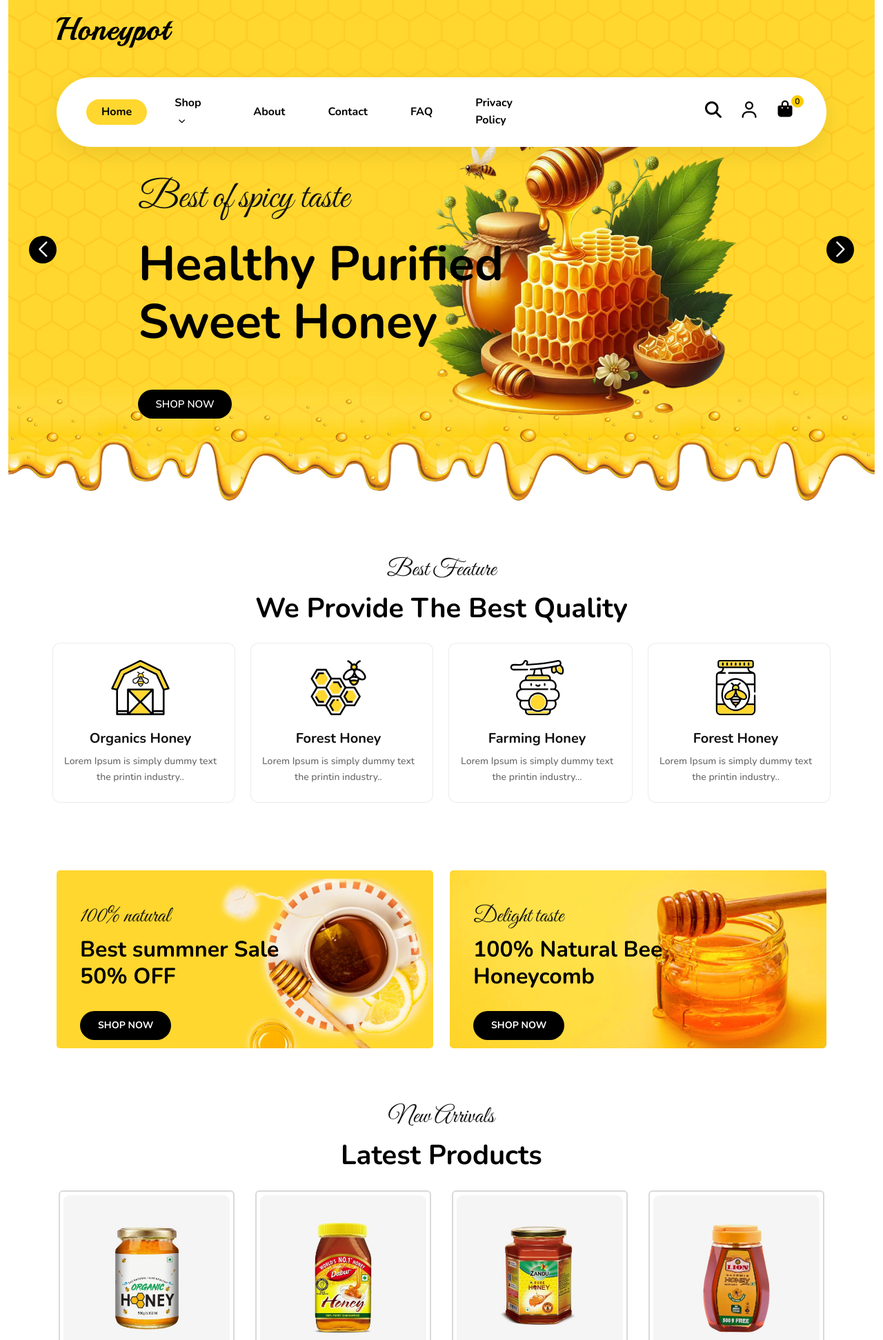
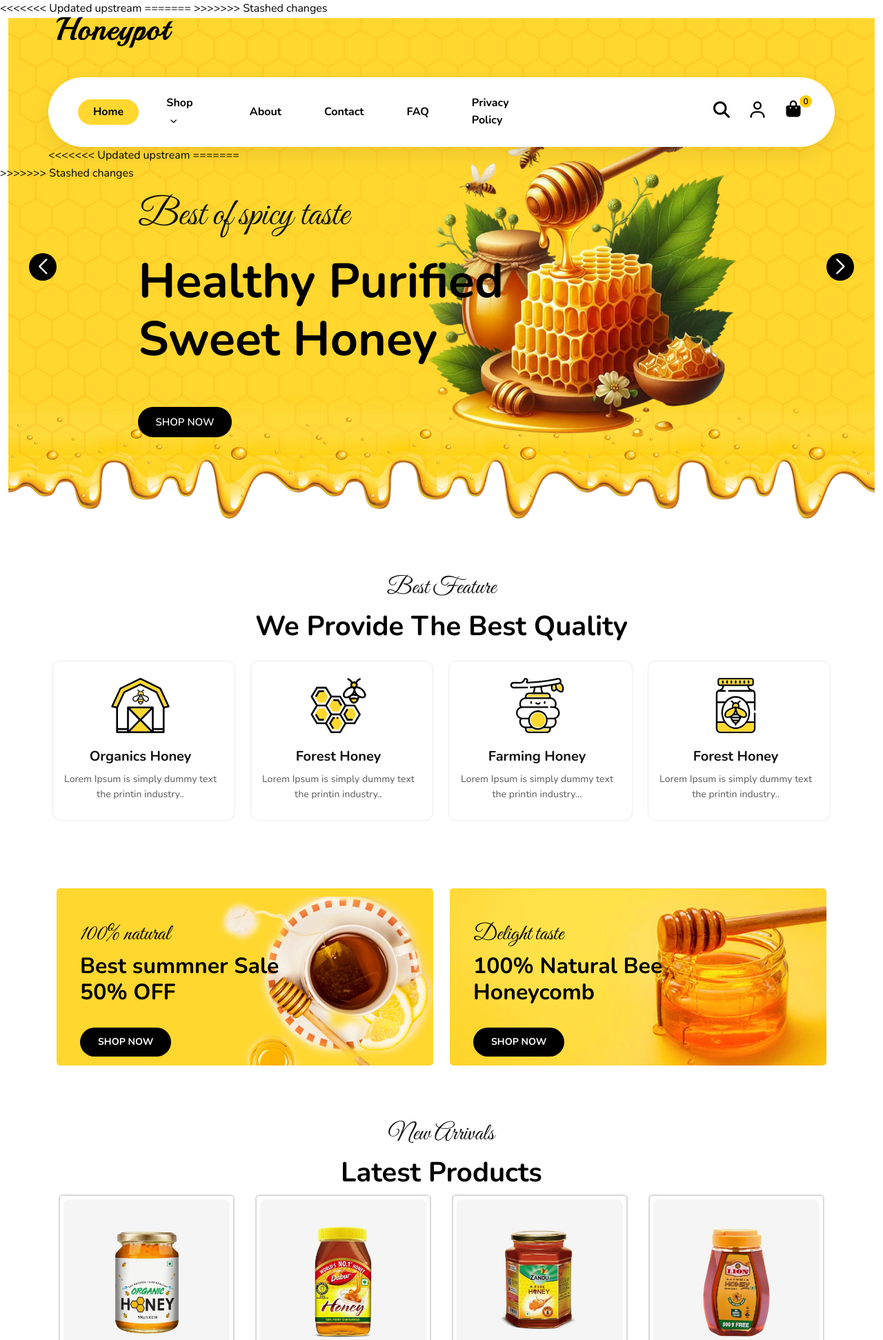
Before and after one commit to AhadAhmed56/HoneyPot, a PHP site: page / in a window 1280 px wide. Shown: the top 1943 px of the page at 69% size. Run offline with PHP 8.4, Linux system fonts and the light colour scheme; some libraries are stand-ins or nearby versions.

Commit message:
feat: Add responsive styles for mobile navigation and improve layout adjustments

```diff
--- a/assets/css/style.css
+++ b/assets/css/style.css
@@ -47,7 +47,7 @@ a {
   display: block;
 }
 
-h4 {
+.web-title h4 {
   font-size: 34px;
   color: var(--heading-color);
   font-weight: 400;
@@ -55,30 +55,38 @@ h4 {
   margin-bottom: 10px;
 }
 
-h2 {
+.web-title h2 {
   font-size: 40px;
   color: var(--black-color);
   font-weight: 700;
   font-family: 'Nunito';
 }
-
+li{
+  list-style: none;
+  display: inline-block;
+}
+button {
+  border: none;
+  cursor: pointer;
+  display:  inline-block;
+}
 img {
   max-width: 100%;
   height: auto;
   display: block;
 }
-
+.menu-toggle {
+    display: none;
+}
 .sec-padding {
   padding: 80px 0 0px 0px ;
 }
 section.card-sec {
     padding-bottom: 0px;
 }
-
 section.product {
     padding-bottom: 80px;
 }
-
 /* Universal Buttons */
 .btn-main {
   background-color: var(--primary-color);
@@ -112,23 +118,19 @@ section.product {
   color: var(--white-color) !important;
   text-decoration: none;
 }
-
 .btn-black:hover {
   background-color: var(--primary-color);
   color: var(--black-color) !important;
 }
-.btn:hover{
-  background-color: var(--white-color);
-  color: var(--black-color);
+.btn-hover:hover{
+  background-color: var(--footer-dark) !important;
+  color: var(--white-color) !important;
 }
-
 header {
   position: absolute;
   top: 0;
-  left: 50%;
-  transform: translateX(-50%);
+  left: 0;
   width: 100%;
-  max-width: 1370px;
   z-index: 1000;
   padding: 40px 0;
 }
@@ -1024,27 +1003,6 @@ transform: translateY(-8px);
 footer {
   padding-bottom: 70px ;
 }
-
-.container {
-  width: 1370px;
-  margin: 0 auto;
-}
-
-.col-lg-3 {
-  float: left;
-  width: 25%;
-}
-
-.col-lg-4 {
-  float: left;
-  width: 33.33%;
-}
-
-.col-lg-2 {
-  float: left;
-  width: 16.66%;
-}
-
 
 .fo-2 .footer-logo img {
   width: 161px;
--- a/index.html
+++ b/index.html
@@ -12,7 +12,11 @@
         crossorigin="anonymous" referrerpolicy="no-referrer" />
     <link rel="stylesheet" type="text/css" href="https://cdn.jsdelivr.net/npm/slick-carousel@1.8.1/slick/slick.css" />
     <link rel="stylesheet" href="/assets/css/style.css">
+<<<<<<< Updated upstream
     <link rel="stylesheet" href="assets/css/responsive.css">
+=======
+    <link rel="stylesheet" href="/assets/css/responsive.css">
+>>>>>>> Stashed changes
     <title>HoneyPot</title>
 </head>
 
@@ -20,6 +24,7 @@
     <!-- header -->
     <header>
         <div class="container">
+            <div class="row">
             <!-- Header Top: Logo and Icon -->
             <div class="header-top d-flex align-items-center justify-content-between position-relative">
                 <div class="mobile-toggle d-lg-none">
@@ -83,6 +88,14 @@
 
                 </div>
             </div>
+<<<<<<< Updated upstream
+=======
+            <div class="menu-toggle">
+    <i class="fas fa-bars"></i>
+</div>
+</div>
+            </div>
+>>>>>>> Stashed changes
 
     </header>
 
@@ -104,7 +117,7 @@
                                     <h3 class="slide-fade">
                                         Healthy Purified<br>Sweet Honey
                                     </h3>
-                                    <a href="#" class="btn-black mt-3 slide-fade btn">
+                                    <a href="#" class="btn-black mt-3 slide-fade btn-hover">
                                         SHOP NOW
                                     </a>
                                 </div>
@@ -118,7 +131,7 @@
                                     <h3 class="slide-fade ">
                                         Lemon Creamed<br>Honey Stash
                                     </h3>
-                                    <a href="#" class="btn-black mt-3 slide-fade btn">
+                                    <a href="#" class="btn-black mt-3 slide-fade btn-hover">
                                         SHOP NOW
                                     </a>
                                 </div>
@@ -141,9 +154,10 @@
         <div class="container">
             <div class="row">
                 <div class="col-lg-12">
-
-                    <h4 class="text-center">Best Feature</h4>
-                    <h2 class="text-center">We Provide The Best Quality</h2>
+                    <div class=" text-center web-title">
+                        <h4>Best Feature</h4>
+                        <h2>We Provide The Best Quality</h2>
+                    </div>
                 </div>
             </div>
             <div class="row ">
@@ -293,7 +307,7 @@
                                 Best summner Sale <br>
                                 50% OFF
                             </h3>
-                            <a href="#" class="btn-black mt-3">
+                            <a href="#" class="btn-black mt-3 btn-hover">
                                 SHOP NOW
                             </a>
                         </div>
@@ -311,7 +325,7 @@
                             <h3>
                                 100% Natural Bee<br>Honeycomb
                             </h3>
-                            <a href="#" class="btn-black mt-3">
+                            <a href="#" class="btn-black mt-3 btn-hover">
                                 SHOP NOW
                             </a>
                         </div>
@@ -327,9 +341,9 @@
             <div class="row">
                 <div class="col-lg-12">
 
-                    <div class="content">
-                        <h4 class="text-center">New Arrivals</h4>
-                        <h2 class="text-center">Latest Products</h2>
+                    <div class=" web-title text-center">
+                        <h4>New Arrivals</h4>
+                        <h2>Latest Products</h2>
                     </div>
                 </div>
             </div>
@@ -554,9 +568,9 @@
         <div class="container">
             <div class="row">
                 <div class="col-lg-12">
-                    <div class="content">
-                        <h4 class="text-center">Why Choose Us</h4>
-                        <h2 class="text-center">Why Choose Our Products</h2>
+                    <div class=" web-title text-center">
+                        <h4>Why Choose Us</h4>
+                        <h2>Why Choose Our Products</h2>
                     </div>
                 </div>
                 <div class="row">
@@ -639,7 +653,7 @@
                 </div>
                 <div class="col-lg-6">
                     <div class="about-content">
-                        <div class="content">
+                        <div class="content web-title">
                             <h4>About Us</h4>
                             <h2>Natural Honey Is A Very Good Food For Health.</h2>
                             <p>Lorem Ipsum is simply dummy text of the printing and typesetting industry has been the
@@ -669,10 +683,9 @@
         <div class="container">
             <div class="row">
                 <div class="col-lg-12">
-
-                    <div class="content">
-                        <h4 class="text-center">New Arrivals</h4>
-                        <h2 class="text-center">Latest Products</h2>
+                    <div class="text-center web-title mb-4"  >
+                        <h4>New Arrivals</h4>
+                        <h2>Latest Products</h2>
                     </div>
                 </div>
             </div>
@@ -896,9 +909,9 @@
     <section class="Testimonials sec-padding">
         <div class="container gx-0">
             <div class="row">
-                <div class="content">
-                    <h4 class="text-center">Our Testimonials</h4>
-                    <h2 class="text-center">Our Client's Feedback</h2>
+                <div class="text-center web-title mb-4">
+                    <h4 >Our Testimonials</h4>
+                    <h2 >Our Client's Feedback</h2>
                 </div>
             </div>
             <div class="row res-testimonials">
@@ -964,7 +977,7 @@
         <div class="container">
             <div class="row">
                 <div class="col-lg-12">
-                    <div class="content">
+                    <div class="center web-title mb-4">
                         <h4 class="text-center">From The Blog</h4>
                         <h2 class="text-center">Our Latest Blog</h2>
                     </div>
@@ -1059,7 +1072,7 @@
 
                 <div class="form-sec">
                     <input type="email" placeholder="Enter your email address">
-                    <button>Subscribe</button>
+                    <button class="btn-black btn-hover">Subscribe</button>
                 </div>
             </div>
         </div>
@@ -1352,6 +1365,25 @@
         });
 
 
+  const toggleBtn = document.querySelector(".menu-toggle");
+  const navBar = document.querySelector(".navBar");
+
+  toggleBtn.onclick = () => {
+    navBar.classList.toggle("active");
+  };
+
+  // Dropdown for mobile
+  const dropdowns = document.querySelectorAll(".dropdown");
+
+  dropdowns.forEach(drop => {
+    drop.addEventListener("click", function(e) {
+      if (window.innerWidth < 991) {
+        e.preventDefault();
+        this.classList.toggle("active");
+      }
+    });
+  });
+
     </script>
 </body>
 
```
Also changed, not shown: other parts of assets/css/style.css (+6 -29 lines).
